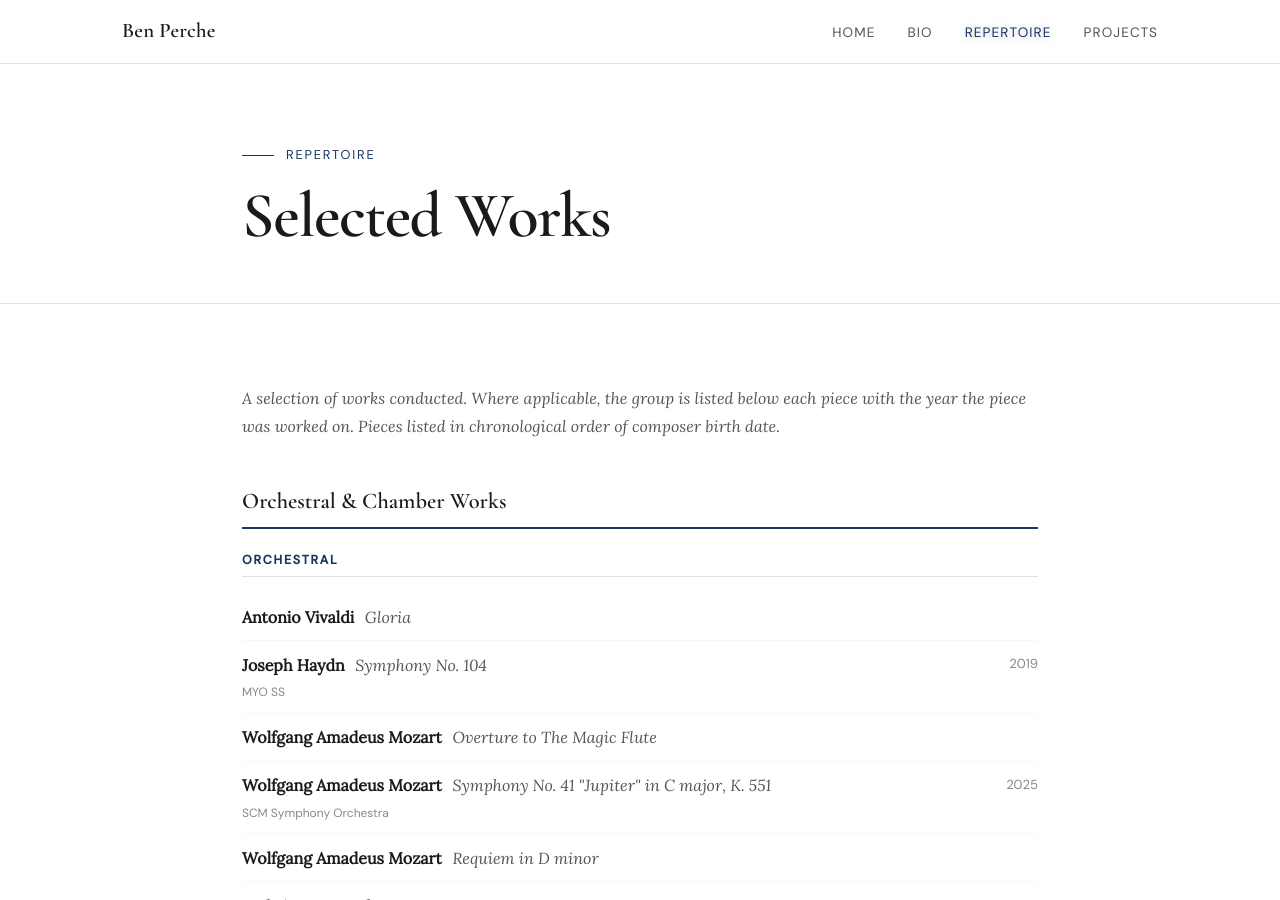
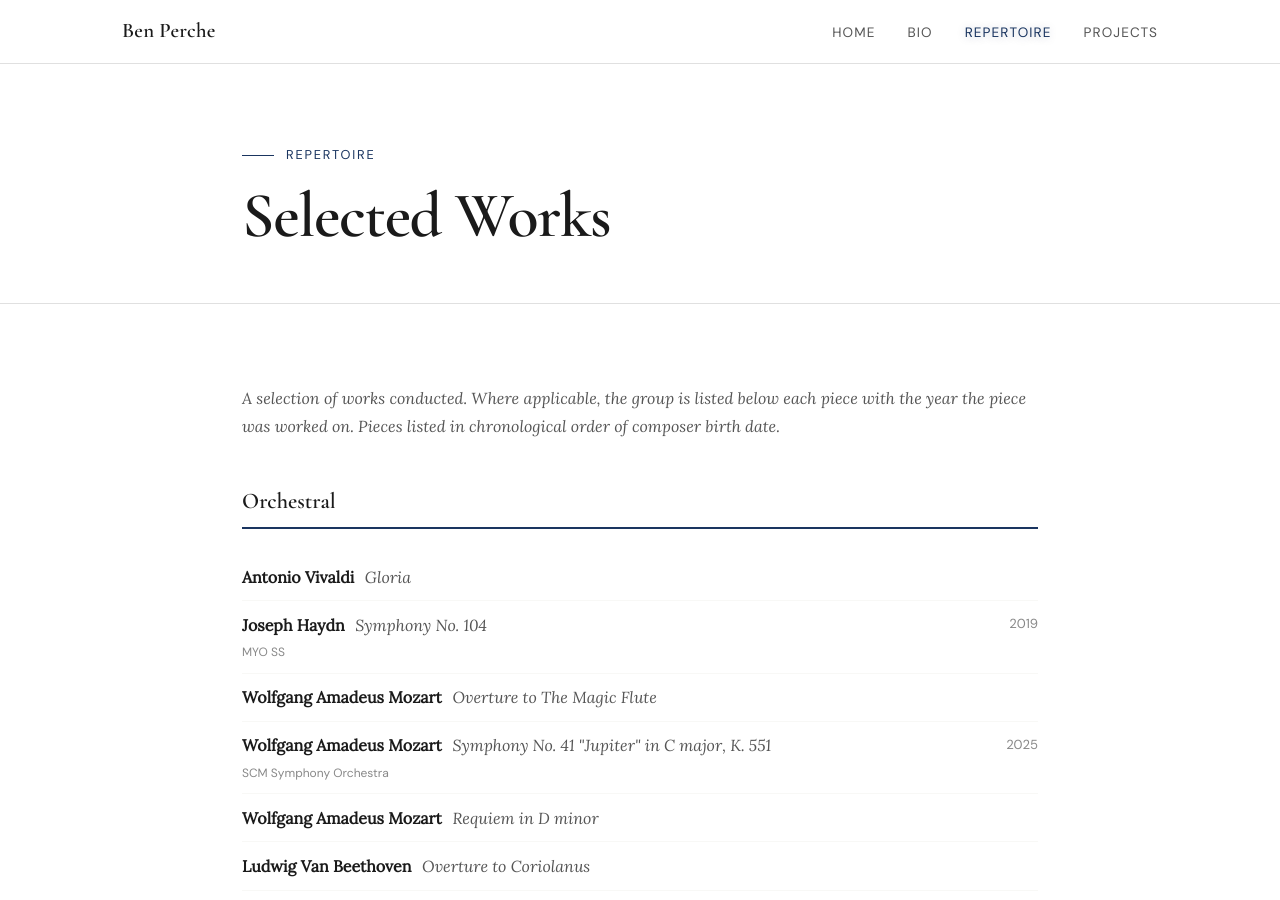
Before and after one commit to benperche/about, a Jekyll site: the page built from repertoire.md, in a window 1280 px wide and 900 px high. Built offline with Jekyll 4.4.1, drawn with Linux system fonts in a browser that asks for light colours; some of the changed text lies outside the part shown.

Commit message:
Flatten repertoire headings
Remove major section headings and promote category titles to the same
heading style, so Orchestra, Chamber, Wind Band etc. stand alone.

Co-Authored-By: Claude Sonnet 4.6 <noreply@anthropic.com>

```diff
--- a/repertoire.md
+++ b/repertoire.md
@@ -20,12 +20,11 @@ title: Repertoire
   {% assign band_categories = "Wind Band" | split: "," %}
   {% assign theatre_categories = "Musical Theatre" | split: "," %}
 
-  <h2 class="repertoire__section-title">Orchestral &amp; Chamber Works</h2>
   {% for category in main_categories %}
     {% assign works = site.data.repertoire | where: "category", category | sort: "birth_year" %}
     {% if works.size > 0 %}
     <div class="repertoire__category">
-      <h3 class="repertoire__category-title">{{ category }}</h3>
+      <h2 class="repertoire__section-title">{{ category }}</h2>
       <ul class="repertoire__list">
         {% for work in works %}
         <li class="repertoire__item">
@@ -42,12 +41,11 @@ title: Repertoire
     {% endif %}
   {% endfor %}
 
-  <h2 class="repertoire__section-title">Wind Band</h2>
   {% for category in band_categories %}
     {% assign works = site.data.repertoire | where: "category", category | sort: "birth_year" %}
     {% if works.size > 0 %}
     <div class="repertoire__category">
-      <h3 class="repertoire__category-title">{{ category }}</h3>
+      <h2 class="repertoire__section-title">{{ category }}</h2>
       <ul class="repertoire__list">
         {% for work in works %}
         <li class="repertoire__item">
@@ -64,12 +62,11 @@ title: Repertoire
     {% endif %}
   {% endfor %}
 
-  <h2 class="repertoire__section-title">Musical Theatre</h2>
-    {% for category in theatre_categories %}
+  {% for category in theatre_categories %}
       {% assign works = site.data.repertoire | where: "category", category | sort: "birth_year" %}
       {% if works.size > 0 %}
       <div class="repertoire__category">
-      <h3 class="repertoire__category-title">{{ category }}</h3>
+      <h2 class="repertoire__section-title">{{ category }}</h2>
       <ul class="repertoire__list">
         {% for work in works %}
         <li class="repertoire__item">
```
